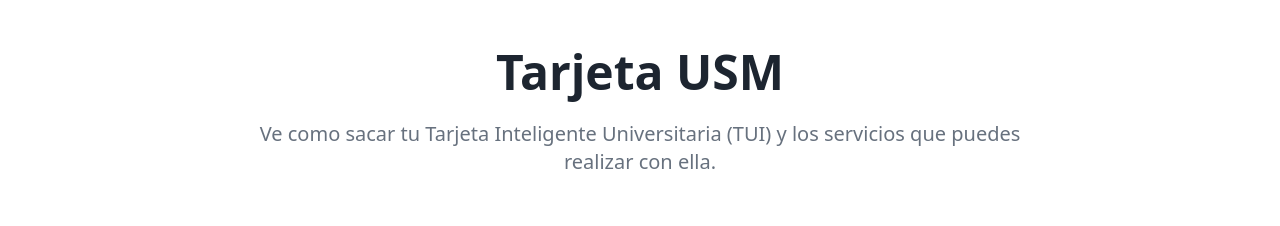
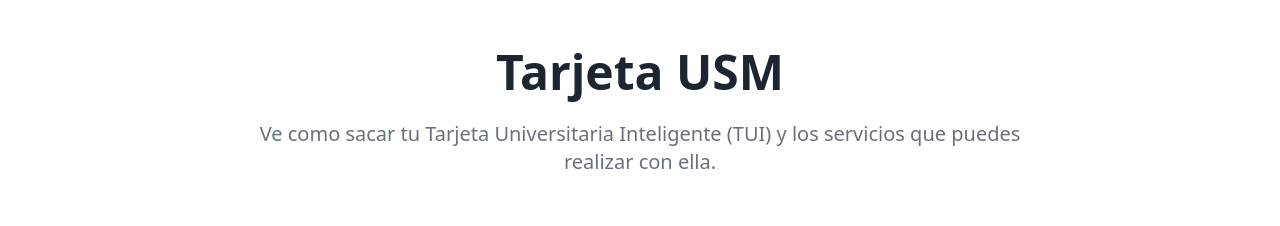
Before and after one commit to SebaFoxy/Proyecto-DIU, a React (Vite) app: page / in a window 1280 px wide. Shown: the part 2060-2286 px from the top of the page. Built offline with nearby package versions, Linux system fonts and the light colour scheme; the HTML template or start-up script is replaced by a standard one.

Commit message:
Cambio nombre TUI

```diff
--- a/src/components/Services.tsx
+++ b/src/components/Services.tsx
@@ -15,7 +15,7 @@ const Services = () => {
         <div className="text-center mb-16">
           <h2 className="text-4xl md:text-5xl font-bold text-foreground mb-6">Tarjeta USM</h2>
           <p className="text-xl text-muted-foreground max-w-3xl mx-auto">
-            Ve como sacar tu Tarjeta Inteligente Universitaria (TUI) y los servicios que puedes realizar con ella.
+            Ve como sacar tu Tarjeta Universitaria Inteligente (TUI) y los servicios que puedes realizar con ella.
           </p>
         </div>
 
```
Also changed, not shown: src/components/StudentInfo.tsx (line endings or trailing spaces), 1 other file (tests, documents, lock files or other folders).
